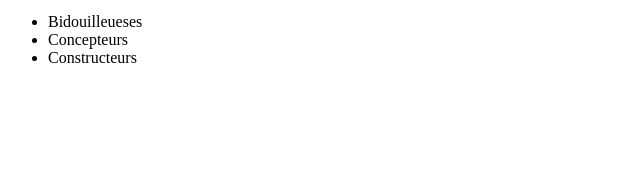
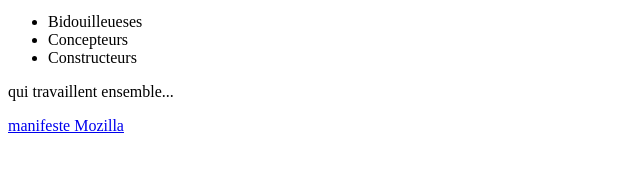
Before and after one commit to Nathana2022/FRONTEND-PRACTICES, a plain HTML site: page index.html in a window 1280 px wide. Shown: the part 377-546 px from the top of the page, without its empty margins (0-640 px from the left). Drawn offline with Linux system fonts and the light colour scheme.

Commit message:
Premiere

```diff
--- a/index.html
+++ b/index.html
@@ -16,5 +16,7 @@
         <li>Concepteurs</li>
         <li>Constructeurs</li>
     </ul>
+    <p>qui travaillent ensemble...</p>
+    <a href="https://www.mozilla.org/fr/about/manifesto/">manifeste Mozilla</a>
 </body>
 </html>
```
